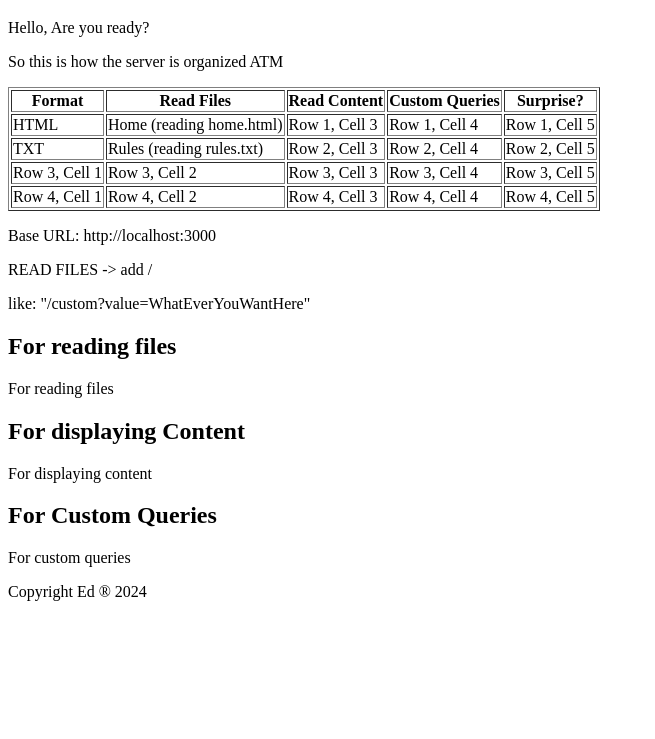
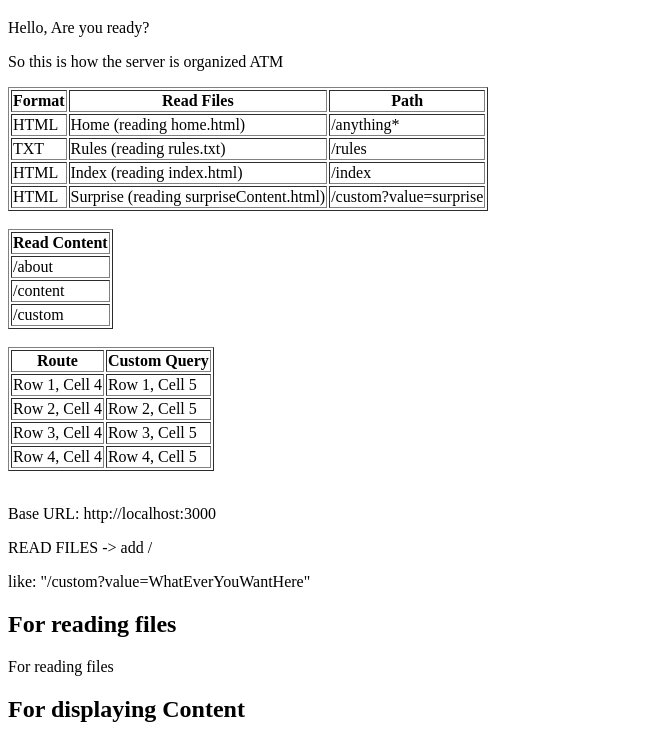
Before and after one commit to hasuwini77/Node_Assignment, a plain HTML site: page home.html in a window 1280 px wide. Shown: the part 61-800 px from the top of the page, without its empty margins (0-655 px from the left). Drawn offline with Linux system fonts and the light colour scheme.

Commit message:
finalising the table routes logic

```diff
--- a/home.html
+++ b/home.html
@@ -10,48 +10,90 @@
     <div>
       <p>Hello, Are you ready?</p>
       <p>So this is how the server is organized ATM</p>
+
+      <!-- Table 1: Format and Read Files -->
       <table border="1">
         <thead>
           <tr>
             <th>Format</th>
             <th>Read Files</th>
-            <th>Read Content</th>
-            <th>Custom Queries</th>
-            <th>Surprise?</th>
+            <th>Path</th>
           </tr>
         </thead>
         <tbody>
           <tr>
             <td>HTML</td>
             <td>Home (reading home.html)</td>
-            <td>Row 1, Cell 3</td>
+            <td>/anything*</td>
+          </tr>
+          <tr>
+            <td>TXT</td>
+            <td>Rules (reading rules.txt)</td>
+            <td>/rules</td>
+          </tr>
+          <tr>
+            <td>HTML</td>
+            <td>Index (reading index.html)</td>
+            <td>/index</td>
+          </tr>
+          <tr>
+            <td>HTML</td>
+            <td>Surprise (reading surpriseContent.html)</td>
+            <td>/custom?value=surprise</td>
+          </tr>
+        </tbody>
+      </table>
+      <br />
+
+      <!-- Table 2: Read Content -->
+      <table border="1">
+        <thead>
+          <tr>
+            <th>Read Content</th>
+          </tr>
+        </thead>
+        <tbody>
+          <tr>
+            <td>/about</td>
+          </tr>
+          <tr>
+            <td>/content</td>
+          </tr>
+          <tr>
+            <td>/custom</td>
+          </tr>
+        </tbody>
+      </table>
+      <br />
+
+      <!-- Table 3: Custom Queries -->
+      <table border="1">
+        <thead>
+          <tr>
+            <th>Route</th>
+            <th>Custom Query</th>
+          </tr>
+        </thead>
+        <tbody>
+          <tr>
             <td>Row 1, Cell 4</td>
             <td>Row 1, Cell 5</td>
           </tr>
           <tr>
-            <td>TXT</td>
-            <td>Rules (reading rules.txt)</td>
-            <td>Row 2, Cell 3</td>
             <td>Row 2, Cell 4</td>
             <td>Row 2, Cell 5</td>
           </tr>
           <tr>
-            <td>Row 3, Cell 1</td>
-            <td>Row 3, Cell 2</td>
-            <td>Row 3, Cell 3</td>
             <td>Row 3, Cell 4</td>
             <td>Row 3, Cell 5</td>
           </tr>
           <tr>
-            <td>Row 4, Cell 1</td>
-            <td>Row 4, Cell 2</td>
-            <td>Row 4, Cell 3</td>
             <td>Row 4, Cell 4</td>
             <td>Row 4, Cell 5</td>
           </tr>
         </tbody>
       </table>
-
+      <br />
       <p>Base URL: http://localhost:3000</p>
       <p>READ FILES -> add /</p>
       <p>like: "/custom?value=WhatEverYouWantHere"</p>
```
